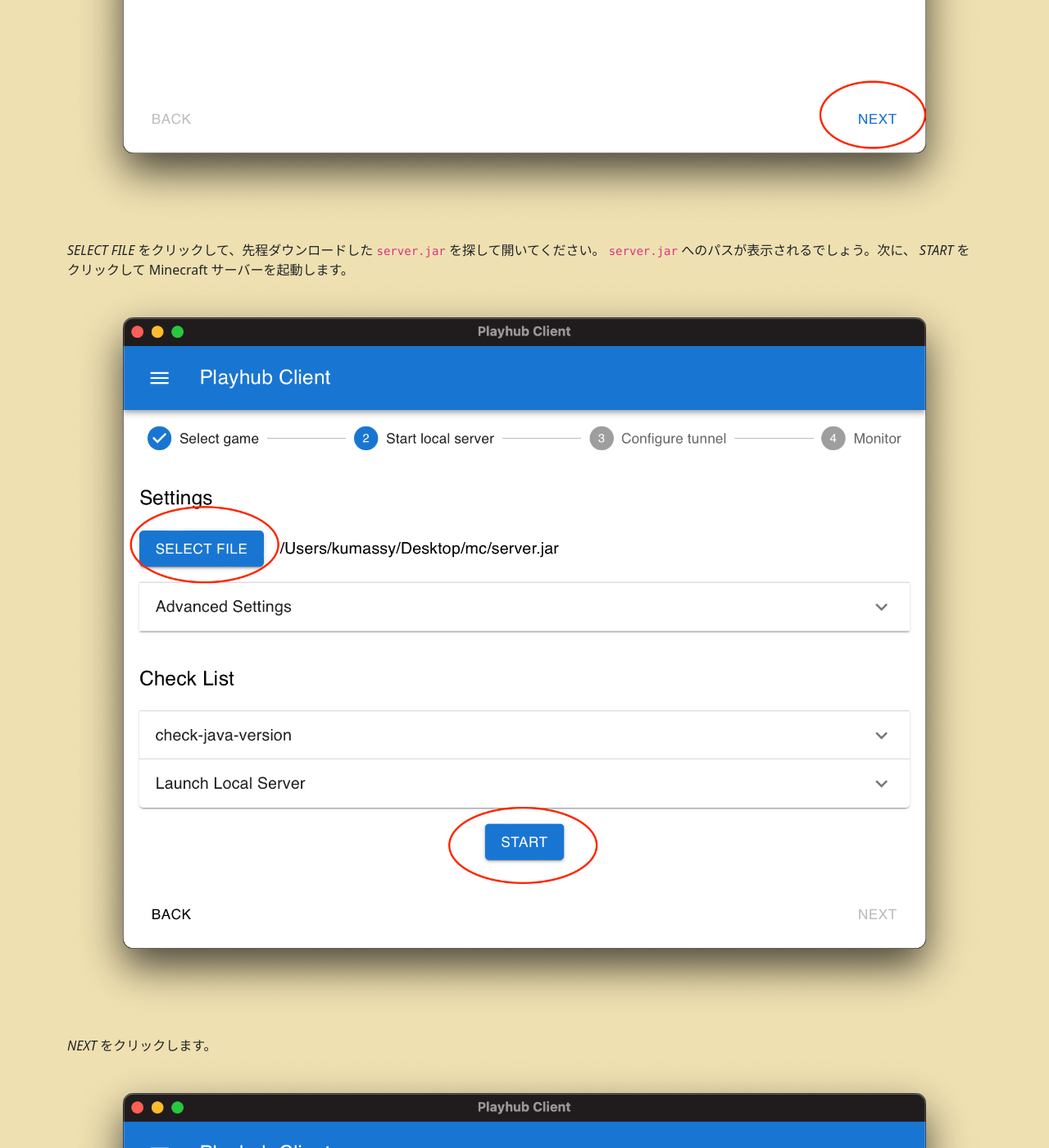
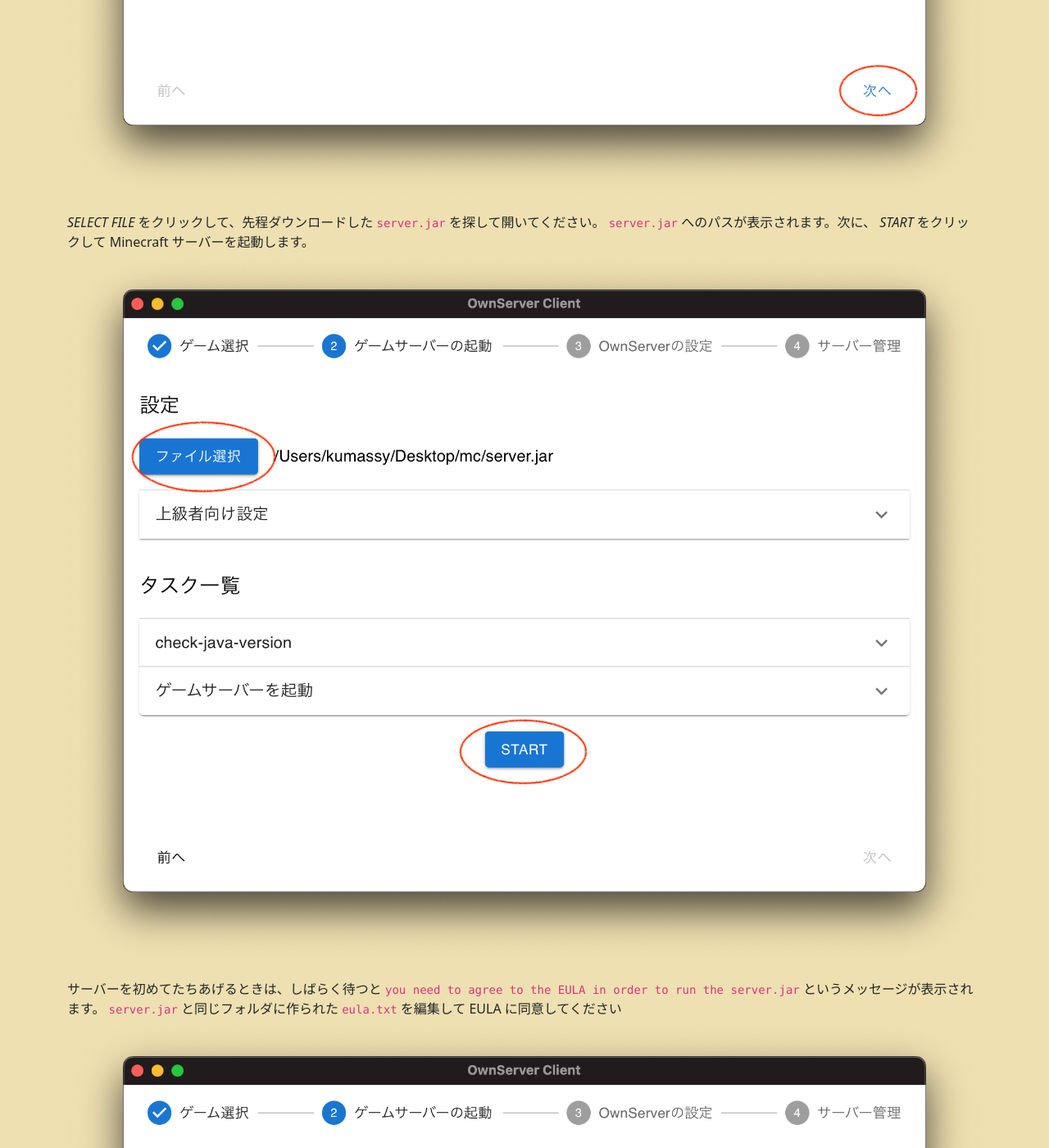
Before and after one commit to Kumassy/ownserver-client-gui, a Jekyll site: the page built from docs/games/minecraft.markdown, in a window 1280 px wide and 1400 px high, scrolled down 1320 px. Shown: the whole window at 82% size. Built offline with Jekyll 4.4.1, drawn with Linux system fonts in a browser that asks for light colours; some of the changed text lies outside the part shown.

Commit message:
update minecraft docs

```diff
--- a/docs/games/minecraft.markdown
+++ b/docs/games/minecraft.markdown
@@ -29,19 +29,22 @@
 
 OwnServer Client がインストールされていることを確認します。
 
-OwnServer Client を起動して、 `Minecraft` を選択して *NEXT* をクリックします
+OwnServer Client を起動して、 `Minecraft` を選択して *次へ* をクリックします
 ![](/img/minecraft/step_selectgame.png)
 
-*SELECT FILE* をクリックして、先程ダウンロードした `server.jar` を探して開いてください。 `server.jar` へのパスが表示されるでしょう。次に、 *START* をクリックして Minecraft サーバーを起動します。
+*SELECT FILE* をクリックして、先程ダウンロードした `server.jar` を探して開いてください。 `server.jar` へのパスが表示されます。次に、 *START* をクリックして Minecraft サーバーを起動します。
 ![](/img/minecraft/step_confgame_start.png)
 
-*NEXT* をクリックします。
+サーバーを初めてたちあげるときは、しばらく待つと `you need to agree to the EULA in order to run the server.jar` というメッセージが表示されます。 `server.jar` と同じフォルダに作られた `eula.txt` を編集して EULA に同意してください
+![](/img/minecraft/step_confgame_eula.png)
+
+しばらく待ち、 *ゲームサーバーを起動* の状態が `Running` かつ、 `Done ! For help, type "help"` という Minecraft サーバーが正常に起動できたことを示すメッセージが表示されたことを確認して、 *次へ* をクリックします。
 ![](/img/minecraft/step_confgame_next.png)
 
 *START* をクリックすることで、あなたのパソコンで動いている Minecraft サーバーがインターネットに公開されます！
 ![](/img/minecraft/step_tunnel_start.png)
 
-*Launch tunnel* のステータスが *Running* であれば、インターネットに接続するための専用のトンネルが正しく構成できています。
+*OwnServer を起動* のステータスが *Running* であることを確認して、 *次へ* を選択します。
 ![](/img/minecraft/step_tunnel_next.png)
 
 あなたの Minecraft サーバーに接続するためのアドレスが確認できます。これを友達に共有しましょう！
```
Also changed, not shown: other parts of docs/games/minecraft.markdown (+1 -1 lines), docs/img/minecraft/step_confgame_eula.png (added), docs/img/minecraft/step_confgame_next.png, docs/img/minecraft/step_confgame_start.png, docs/img/minecraft/step_ingame.png, docs/img/minecraft/step_monitor.png, docs/img/minecraft/step_selectgame.png, docs/img/minecraft/step_tunnel_next.png, docs/img/minecraft/step_tunnel_start.png.
